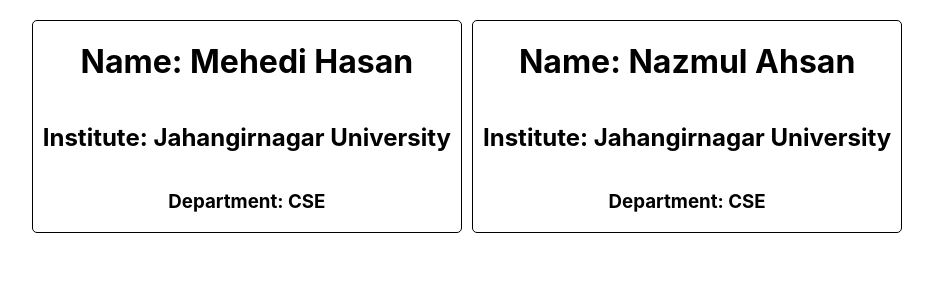
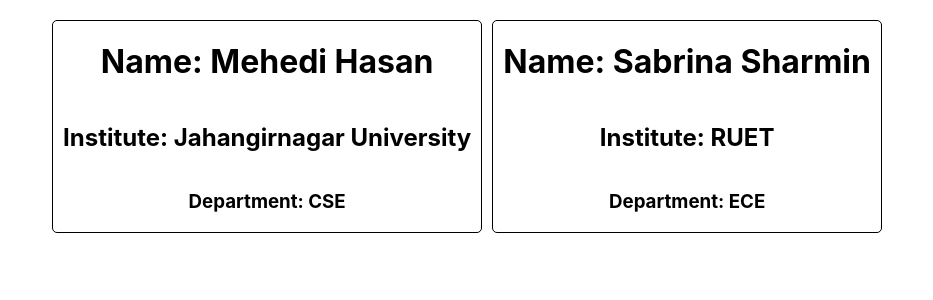
Before and after one commit to bongodev/react-js, a React (Create React App) app: page / in a window 1280 px wide. Shown: the top 300 px of the page, without its empty margins (173-1106 px from the left). Built offline with nearby package versions, Linux system fonts and the light colour scheme.

Commit message:
send individual props to component

```diff
--- a/src/App.js
+++ b/src/App.js
@@ -17,16 +17,14 @@
     department: 'CSE',
   };
 
-  const student2 = {
-    name: 'Nazmul Ahsan',
-    institute: 'Jahangirnagar University',
-    department: 'CSE',
-  };
-
   return (
     <div className="App">
       <Student {...student1}></Student>
-      <Student {...student2}></Student>
+      <Student
+        name={'Sabrina Sharmin'}
+        institute={'RUET'}
+        department={'ECE'}
+      ></Student>
     </div>
   );
 }
```
